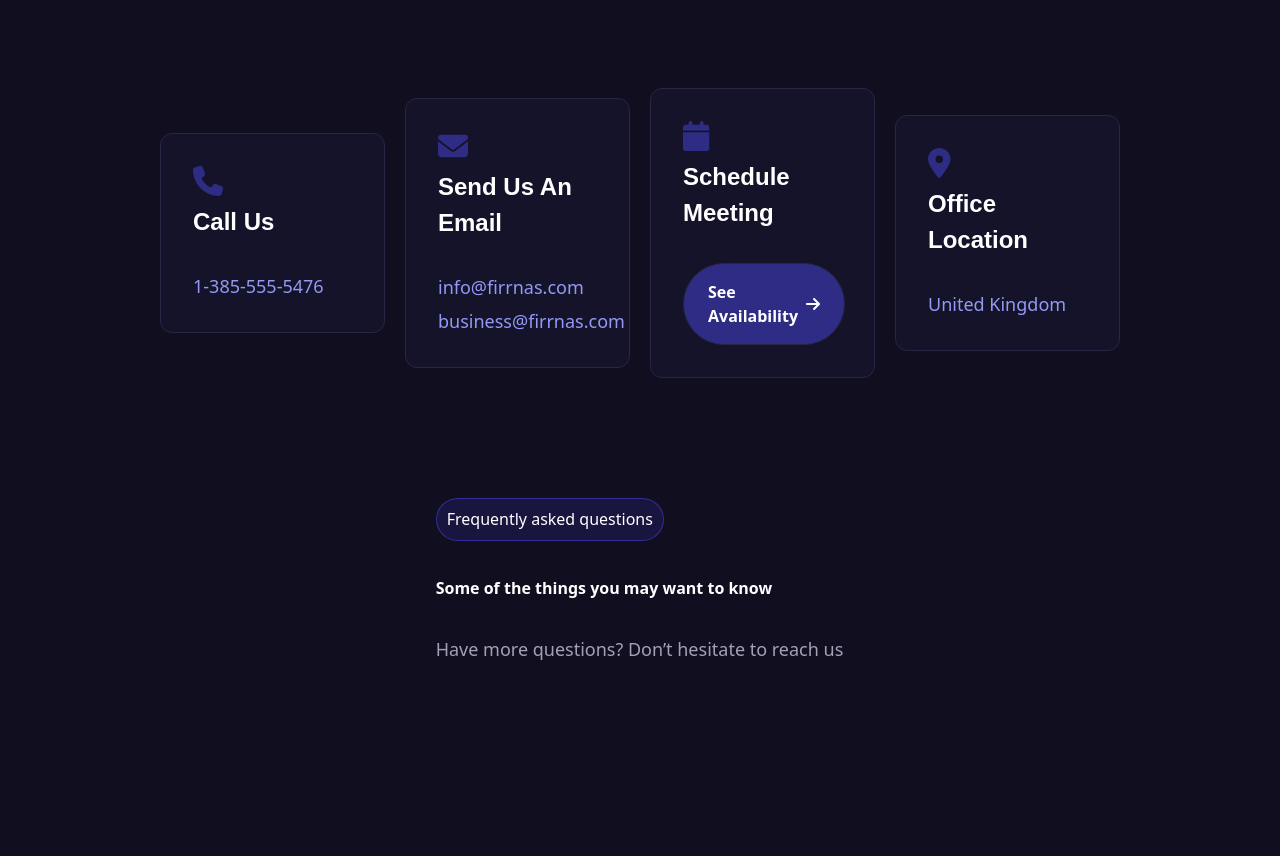
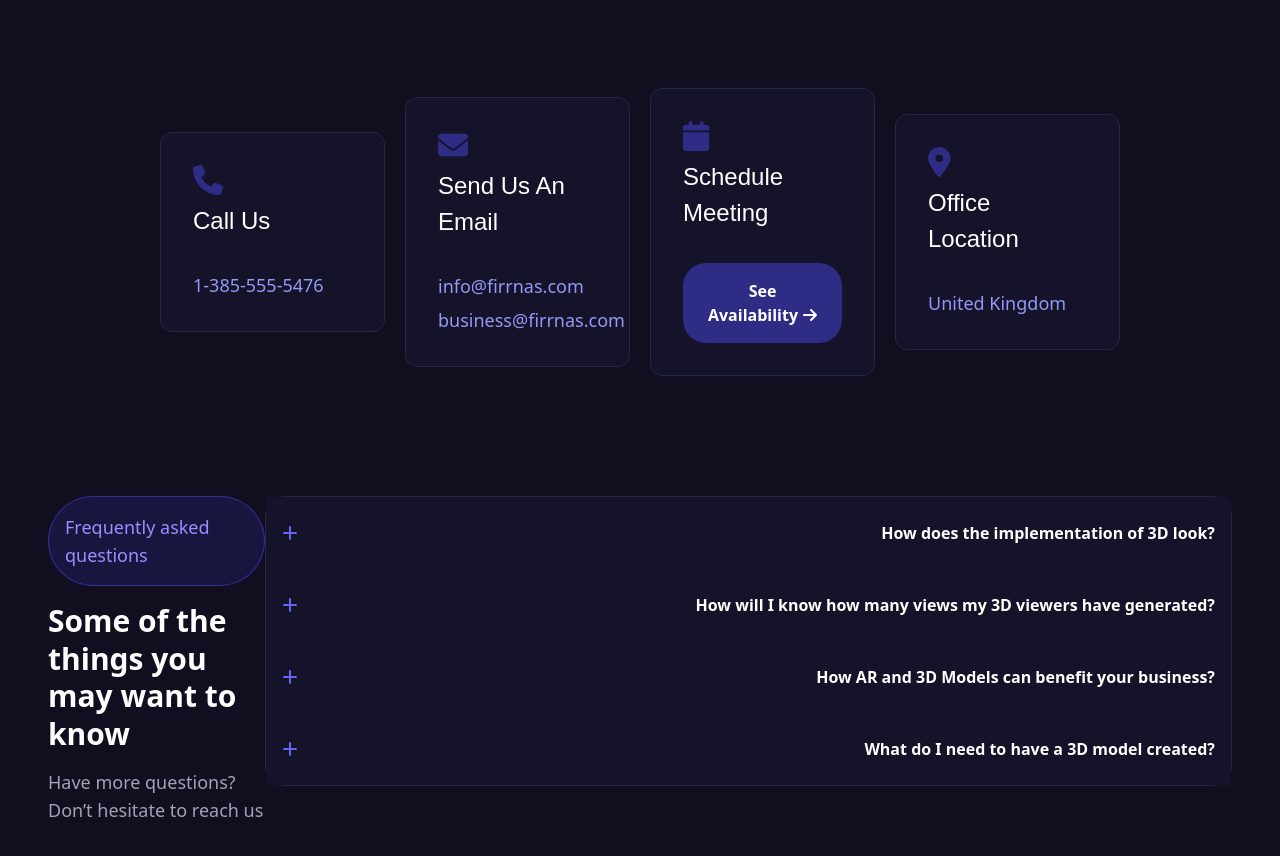
Before and after one commit to OsamaIbrhim/contact-page, a Next.js app: page /contact in a window 1280 px wide. Shown: the part 760-1616 px from the top of the page. Before the commit the page ends 1483 px from the top, so only its background shows below. Built offline with nearby package versions, Linux system fonts and the light colour scheme.

Commit message:
ADD | Accordion & FIX | button

```diff
--- a/app/contact/page.tsx
+++ b/app/contact/page.tsx
@@ -1,8 +1,6 @@
-import Connect from "@/components/Connect";
-import ContactForm from "@/components/ContactForm";
-import PhoneIcon from "@/components/phoneIcon";
 import { FontAwesomeIcon } from "@fortawesome/react-fontawesome";
 import { faPhone, faEnvelope, faCalendar, faLocationDot, faArrowRight } from "@fortawesome/free-solid-svg-icons";
+import Accordion from "@/components/accordion";
 
 export default function ContactPage() {
 
@@ -13,6 +11,7 @@ export default function ContactPage() {
         <div className="flex-nowrap">
           <div className="px-40 text-center flex w-full flex-col flex-none h-screen flex-nowrap justify-center">
             <div className="flex flex-col flex-none flex-nowrap gap-[60px] justify-between">
+
               {/* Connect with Firrnas Title Start */}
               <div className="text-center px-40 flex justify-between flex-col flex-none flex-nowrap gap-[16px] max-h-[171px]">
                 <div className="text-white ">
@@ -66,13 +65,15 @@ export default function ContactPage() {
                   </form>
                 </div>
               </div>
+              {/* End */}
 
-              {/* End */}
             </div>
           </div>
 
           {/* Additional Sections Start */}
           <div className="grid gap-5 items-center justify-center overflow-hidden px-[160px] pb-[60px] relative w-full grid-cols-1 md:grid-cols-2 lg:grid-cols-4">
+
+            {/* call us start */}
             <div className="flex flex-col items-start justify-start gap-1 h-min overflow-visible p-8 relative w-full bg-[#15132a] border border-[#282545] rounded-xl opacity-100">
               <div className="flex flex-col items-start justify-start gap-[32px] h-min overflow-visible p-0 relative w-full">
                 <div className="font-size-h4 opacity-100 flex flex-col items-start justify-start gap-2 h-min overflow-visible p-0 relative w-full">
@@ -82,7 +83,9 @@ export default function ContactPage() {
                 <p className="text-[#9399f4] text-lg hover:text-[#ffffff] cursor-pointer">1-385-555-5476</p>
               </div>
             </div>
+            {/* End */}
 
+            {/* send us start */}
             <div className="flex flex-col items-start justify-start gap-1 h-min overflow-visible p-8 relative w-full bg-[#15132a] border border-[#282545] rounded-xl opacity-100">
               <div className="flex flex-col items-start justify-start gap-[32px] h-min overflow-visible p-0 relative w-full">
                 <div className="font-size-h4 opacity-100 flex flex-col items-start justify-start gap-2 h-min overflow-visible p-0 relative w-full">
@@ -95,29 +98,25 @@ export default function ContactPage() {
                 </div>
               </div>
             </div>
+            {/* end */}
 
+            {/* schedule meeting start */}
             <div className="flex flex-col items-start justify-start gap-1 h-min overflow-visible p-8 relative w-full bg-[#15132a] border border-[#282545] rounded-xl opacity-100">
               <div className="flex flex-col items-start justify-start gap-[32px] h-min overflow-visible p-0 relative w-full">
                 <div className="font-size-h4 opacity-100 flex flex-col items-start justify-start gap-2 h-min overflow-visible p-0 relative w-full">
                   <FontAwesomeIcon icon={faCalendar} className="text-[#2f2c85] text-3xl" />
                   <h4 className="">Schedule Meeting</h4>
                 </div>
-                <div className="opacity-100">
-                  <a className="
-                  bg-[rgb(47,44,133)] rounded-full opacity-100
-                  flex items-center cursor-pointer flex-nowrap
-                  gap-[8px] h-auto overflow-hidden px-[24px] py-[16px]
-                  relative no-underline w-auto
-                  flex-row justify-center h-min text-white
-                  overflow-visible border border-[#282545] border-solid
-                  border-[1px] flex-none font-bold">
-                    <p>See Availability</p>
-                    <FontAwesomeIcon icon={faArrowRight} className="arrow-icon" />
-                  </a>
+                <div className="features opacity-100">
+                  <button>See Availability
+                    <FontAwesomeIcon icon={faArrowRight} className="arrow" />
+                  </button>
                 </div>
               </div>
             </div>
+            {/* end */}
 
+            {/* location start */}
             <div className="flex flex-col items-start justify-start gap-1 h-min overflow-visible p-8 relative w-full bg-[#15132a] border border-[#282545] rounded-xl opacity-100">
               <div className="flex flex-col items-start justify-start gap-[32px] h-min overflow-visible p-0 relative w-full">
                 <div className="font-size-h4 opacity-100 flex flex-col items-start justify-start gap-2 h-min overflow-visible p-0 relative w-full">
@@ -127,52 +126,39 @@ export default function ContactPage() {
                 <p className="text-[#9399f4] text-lg hover:text-[#ffffff] cursor-pointer">United Kingdom</p>
               </div>
             </div>
+            {/* end */}
+
           </div>
-
           {/* End */}
 
-          {/* Frequently Questions */}
-          <div className="flex flex-none flex-row flex-nowrap gap-1.5 h-min justify-center overflow-visible p-[60px_120px] relative w-full content-start items-start">
-            <div className="flex flex-row items-start justify-between overflow-visible p-0 relative h-min">
-              <div className="flex flex-col items-start justify-start gap-4 overflow-visible p-0 relative h-min">
-                <div className="opacity-100 transform perspective-[1200px] translate-x-0 translate-y-0 scale-100 rotate-0 rotate-x-0 rotate-y-0 skew-x-0 skew-y-0 translate-z-0 flex-none h-auto relative w-auto">
-                  <div className="border border-[rgba(78,71,245,0.5)] border-solid border-t-[1px] border-r-[1px] border-b-[1px] border-l-[1px] bg-[rgba(78,71,245,0.15)] opacity-100 rounded-full flex items-center justify-center gap-1 min-w-min h-min p-2.5 relative">
-                    <div className="outline-none flex flex-col justify-start flex-shrink-0 text-[#abaaed] space-y-0 transform-none opacity-100 flex-none h-auto relative whitespace-pre w-auto">
-                      <p className="text-[#ffffff] tracking-normal leading-[21px] space-y-[20px] text-left text-decoration-none text-transform-none">
+          {/* Frequently Questions start */}
+          <div className="item-start flex flex-none  flex-row flex-nowrap gap-[4px] h-min content-center visible relative w-full px-[48px] py-[60px]">
+            <div className="item-start grow flex flex-row flex-nowrap h-min contant-between visible p-0 relative w-full bg-[#2a2a1b7]">
+
+              {/* Left Side */}
+              <div className="flex flex-col grow flex-nowrap items-start gap-[16px] h-min content-start visible p-0 relative">
+                <div className="flex items-start bg-[#4e47f5]/15 border border-[#4e47f5]/50 rounded-full p-4">
+                  <p className="text-[#9a8fff] font-medium text-lg">
                     Frequently asked questions
                   </p>
                 </div>
-                  </div>
-                </div>
-                <div className="flex flex-row items-start justify-start gap-1 overflow-visible p-0 pr-10 font-[900] font=[40px] relative w-full h-min">
-                  <div className="contents">
-                    <div className="flex flex-col justify-start flex-shrink-0 opacity-100 transform-none whitespace-pre-wrap relative h-auto" >
-                      <h2 className="text-left text-center text-white leading-[63px] tracking-[0em] whitespace-normal">
+                <h2 className="text-white text-3xl font-bold leading-tight">
                   Some of the things you may want to know
                 </h2>
-                    </div>
-                  </div>
-                </div>
-                <div className="flex items-start justify-start gap-[4px] h-min overflow-visible relative w-full">
-                  <div className="contents">
-                    <div className="flex flex-row items-start justify-start opacity-100 transform-none relative whitespace-pre-wrap break-words text-[18px]">
-                      <h6 className="text-left text-[#a2a1b7] tracking-normal leading-[27px] text-start text-transform-none text-decoration-none space-y-[20px]">
+                <h6 className="text-[#a2a1b7] text-lg">
                   Have more questions? Don’t hesitate to reach us
                 </h6>
               </div>
+              {/* end */}
+
+              {/* Right Side */}
+              <div className="flex flex-col  h-auto relative">
+                <Accordion />
               </div>
-                </div>
-              </div>
-              <div className="flex flex-col items-center justify-center gap-[60px] overflow-visible relative w-[1px] h-min">
-                <div className="contents">
-                  <div className="opacity-100 transform perspective-[1200px] translate-x-0 translate-y-0 scale-100 rotate-0 rotate-x-0 rotate-y-0 skew-x-0 skew-y-0 translate-z-0 flex-none h-auto relative w-full z-20">
+              {/* end */}
 
             </div>
           </div>
-              </div>
-            </div>
-          </div>
-          {/* End */}
 
         </div>
       </div>
--- a/app/globals.css
+++ b/app/globals.css
@@ -4,8 +4,90 @@
 @import url('https://fonts.googleapis.com/css2?family=Cabinet+Grotesk:wght@400;700&display=swap');
 
 .font-size-h4 {
-  @apply text-[24px] font-cabinet font-bold text-custom-white text-custom leading-custom tracking-normal
+  @apply text-[24px] font-cabinet text-custom-white text-custom leading-custom tracking-normal
 }
+
 .font-size-h2 {
   @apply text-[24px] font-cabinet font-[900] text-custom-white text-custom leading-custom tracking-normal
 }
+
+.p-element {
+  @apply text-[#9399f4] text-lg hover:text-[#ffffff] cursor-pointer text-[#9399f4] text-lg hover:text-[#ffffff] cursor-pointer text-[#9399f4] text-lg hover:text-[#ffffff] cursor-pointer text-[#9399f4] text-lg hover:text-[#ffffff] cursor-pointer
+}
+
+.additional-section-div-2 {
+  @aaply flex flex-col items-start justify-start h-min overflow-visible p-0 relative w-full flex flex-col items-start justify-start  h-min overflow-visible p-0 relative w-full flex flex-col items-start justify-start  h-min overflow-visible p-0 relative w-full flex flex-col items-start justify-start gap-[32px] h-min overflow-visible p-0 relative w-full
+}
+
+.additional-section-div-1 {
+  @apply flex flex-col items-start justify-start gap-1 h-min overflow-visible p-8 relative w-full bg-[#15132a] border border-[#282545] rounded-xl opacity-100 flex flex-col items-start justify-start gap-1 h-min overflow-visible p-8 relative w-full bg-[#15132a] border border-[#282545] rounded-xl opacity-100 flex flex-col items-start justify-start gap-1 h-min overflow-visible p-8 relative w-full bg-[#15132a] border border-[#282545] rounded-xl opacity-100 flex flex-col items-start justify-start gap-1 h-min overflow-visible p-8 relative w-full bg-[#15132a] border border-[#282545] rounded-xl opacity-100
+}
+.additional-section {
+  @apply grid gap-5 items-center justify-center overflow-hidden px-[160px] pb-[60px] relative w-full grid-cols-1 md:grid-cols-2 lg:grid-cols-4
+}
+
+.additional-section-div-3{
+  @apply font-size-h4 opacity-100 flex flex-col items-start justify-start gap-2 h-min overflow-visible p-0 relative w-full
+  font-size-h4 opacity-100 flex flex-col items-start justify-start gap-2 h-min overflow-visible p-0 relative w-full
+  font-size-h4 opacity-100 flex flex-col items-start justify-start gap-2 h-min overflow-visible p-0 relative w-full
+  font-size-h4 opacity-100 flex flex-col items-start justify-start gap-2 h-min overflow-visible p-0 relative w-full
+}
+
+.features button {
+  cursor: pointer;
+  padding: 16px 24px;
+  background-color: #2f2c85;
+  color: white;
+  border: 0;
+  border-radius: 23px;
+  position: relative;
+  z-index: 1;
+  transition: .5s;
+  -webkit-transition: .5s;
+  -moz-transition: .5s;
+  -ms-transition: .5s;
+  -o-transition: .5s;
+  font-weight: bold;
+  overflow: hidden;
+}
+.features button::before{
+  content: "";
+  left: 50%;
+  bottom: 0;
+  position: absolute;
+  width: 0;
+  height: 0;
+  transform: translate(-50%, 0%);
+  background-color: #ededed;
+  border-radius: 23px;
+  z-index: -1;
+  transition: .5s;
+  -webkit-transition: .5s;
+  -moz-transition: .5s;
+  -ms-transition: .5s;
+  -o-transition: .5s;
+  -webkit-transform: translate(-50%, 0%);
+  -moz-transform: translate(-50%, 0%);
+  -ms-transform: translate(-50%, 0%);
+  -o-transform: translate(-50%, 0%);
+}
+.features button:hover{
+  color: black;
+}
+.features button:hover::before{
+  width: 105%;
+  height: 100%;
+}
+.features button:hover .arrow{
+  color: black;
+  margin-left: 5px;
+}
+.features .arrow {
+  color: white;
+  margin-left: 5px;
+  transition: .5s;
+  -webkit-transition: .5s;
+  -moz-transition: .5s;
+  -ms-transition: .5s;
+  -o-transition: .5s;
+}
--- a/app/layout.tsx
+++ b/app/layout.tsx
@@ -5,6 +5,7 @@ import "@fortawesome/fontawesome-svg-core/styles.css";
 import { config } from "@fortawesome/fontawesome-svg-core";
 config.autoAddCss = false;
 import "@/app/lib/fontawesome";
+import MaskedButton from "@/components/button";
 
 const inter = Inter({ subsets: ["latin"] });
 
@@ -20,8 +21,9 @@ export default function RootLayout({
 }>) {
   return (
     <html lang="en">
-      <body className={`${inter.className} font-cabinet`}>{children}</body>
-
+      <body className={`${inter.className} font-cabinet`}>
+        {children}
+      </body>
     </html>
 
   );
--- /dev/null
+++ b/components/accordion.tsx
@@ -0,0 +1,73 @@
+'use client'
+
+import { useState } from 'react'
+
+export default function Accordion() {
+  const [openIndexes, setOpenIndexes] = useState<number[]>([]);
+
+  const items = [
+    {
+      id: 1,
+      title: 'How does the implementation of 3D look?',
+      content: "There are multiple 3D model uses. Creating CGI images for your product showcase requires no implementation; we will deliver the final, ready-to-use image for you. As for the Augmented Reality experience, the process is simple: we will generate an embeddable link or a QR code of your 3D product model, which you'll be able to add to your website or offline media. No additional coding, software, or extensions are needed."
+    },
+    {
+      id: 2,
+      title: 'How will I know how many views my 3D viewers have generated?',
+      content: "You can see statistics regarding the view count on each 3D viewer in your Modelry dashboard."
+    },
+    {
+      id: 3,
+      title: 'How AR and 3D Models can benefit your business?',
+      content: "The convergence rate increases by 35-65% when you use AR and 3D Modeling in your business"
+    },
+    {
+      id: 4,
+      title: 'What do I need to have a 3D model created?',
+      content: "To have your 3D model created, you need to send us your product images or URLs showing your products in many different angles and product dimensions. We will take it from there."
+    }
+  ];
+
+  const handleClick = (index: number) => {
+    setOpenIndexes(prevState =>
+      prevState.includes(index)
+        ? prevState.filter(i => i !== index)
+        : [...prevState, index]
+    );
+  };
+
+  return (
+    <div className="bg-[#151329] border border-[#282545] rounded-[20px]">
+      {items.map((item, index) => (
+        <div key={item.id} className="bg-[#151329] p-4">
+          <h2>
+            <button
+              className="flex items-center justify-between w-full text-left font-semibold text-white py-2"
+              onClick={() => handleClick(index)}
+              aria-expanded={openIndexes.includes(index)}
+              aria-controls={`accordion-text-${item.id}`}
+            >
+              <svg className={`fill-indigo-500 shrink-0 mr-4 transition-transform duration-300 ${openIndexes.includes(index) ? 'rotate-45' : 'rotate-0'}`} width="16" height="16" xmlns="http://www.w3.org/2000/svg">
+                <rect x="1" y="7" width="14" height="2" rx="1" />
+                <rect x="7" y="1" width="2" height="14" rx="1" />
+              </svg>
+              <span className=''>{item.title}</span>
+            </button>
+          </h2>
+          <div
+            id={`accordion-text-${item.id}`}
+            role="region"
+            aria-labelledby={`accordion-title-${item.id}`}
+            className={`overflow-hidden transition-max-height duration-300 ease-in-out ${openIndexes.includes(index) ? 'max-h-screen opacity-100' : 'max-h-0 opacity-0'}`}
+          >
+            <div className="overflow-hidden text-[#2A2A1B7]">
+              <p className="text-slate-400 text-sm mt-2">
+                {item.content}
+              </p>
+            </div>
+          </div>
+        </div>
+      ))}
+    </div>
+  );
+}
```
Also changed, not shown: components/button.tsx (added, +38 -0 lines). Lines whose indentation alone changed are shown as unchanged.
